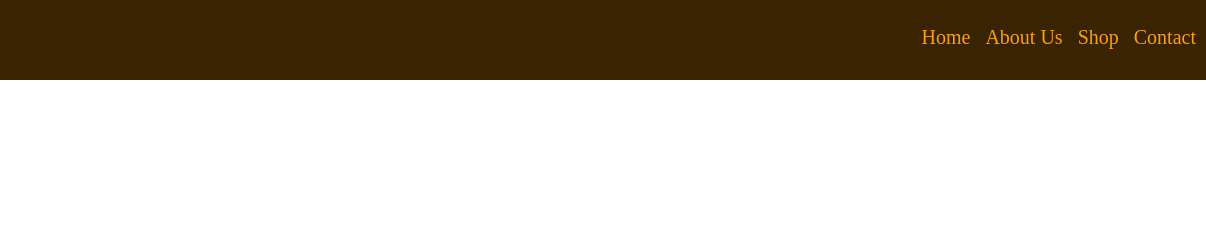
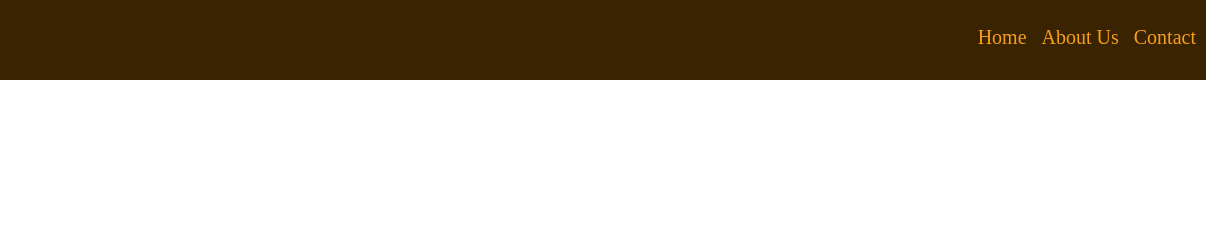
Before and after one commit to umer956/aptechgmc9f, a plain HTML site: page index.html in a window 1280 px wide. Shown: the top 231 px of the page, 74-1280 px from the left. Drawn offline with Linux system fonts and the light colour scheme.

Commit message:
testing main branch

```diff
--- a/index.html
+++ b/index.html
@@ -11,7 +11,7 @@
         <ul>
             <li><a href="">Home</a></li>
             <li><a href="">About Us</a></li>
-            <li><a href="">Shop</a></li>
+            <!-- <li><a href="">Shop</a></li> -->
             <li><a href="">Contact</a></li>
         </ul>
 
```
